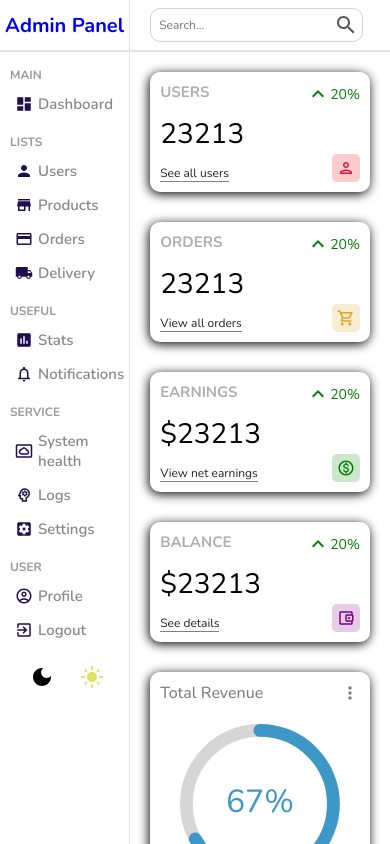
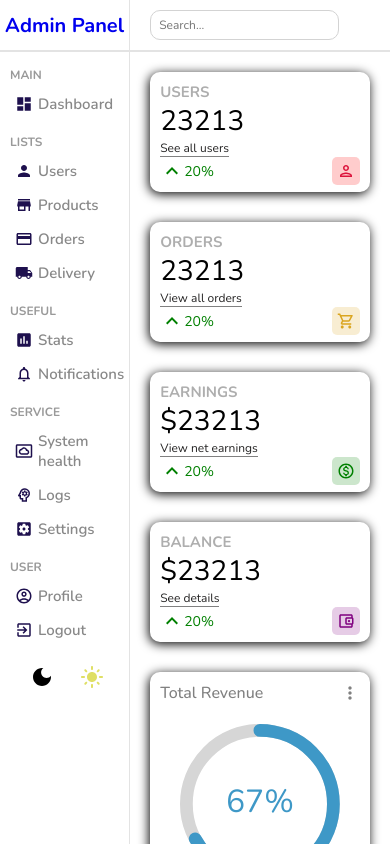
Before and after one commit to vamppdevv1/AdminPanel, a React (Vite) app: page / in a window 390 px wide. Shown: the top 844 px of the page. Built offline with nearby package versions, Linux system fonts and the light colour scheme.

Commit message:
more tweaks

```diff
--- a/src/components/navbar/navbar.scss
+++ b/src/components/navbar/navbar.scss
@@ -1,5 +1,4 @@
 .navbar {
-
   height: 50px;
   border-bottom: 2px solid rgb(227, 227, 227);
   display: flex;
@@ -17,6 +16,12 @@
       border: 0.5px solid lightgrey;
       border-radius: 10px;
       padding: 4px;
+      @media (max-width: 400px) {
+        .icon {
+          display: none;
+        }
+        min-width: 0;
+      }
       input {
         border: none;
         outline: none;
@@ -37,19 +42,19 @@
         display: flex;
         align-items: center;
         position: relative;
-        &:nth-child(1){
+        &:nth-child(1) {
           gap: 5px;
         }
         .icon {
           font-size: 20px;
           cursor: pointer;
         }
-        .avatar{
+        .avatar {
           width: 30px;
           height: 30px;
           border-radius: 50%;
         }
-        .counter{
+        .counter {
           background-color: red;
           width: 15px;
           height: 15px;
@@ -68,7 +73,7 @@
     }
   }
 }
-  @media(max-width:1000px){
+@media (max-width: 1000px) {
   .navbar .wrapper .items .item {
     display: none;
   }
--- a/src/components/widget/widget.scss
+++ b/src/components/widget/widget.scss
@@ -47,3 +47,11 @@
     }
   }
 }
+@media (max-width: 400px) {
+.widget{
+  flex-direction: column;
+  .right{
+    flex-direction: row;
+  }
+}
+}
--- a/src/pages/home/home.scss
+++ b/src/pages/home/home.scss
@@ -17,9 +17,7 @@
         .charts {
           display: flex;
           flex-direction: column;
-
         }
-
       }
     }
     .charts {
@@ -46,3 +44,8 @@
     flex-direction: column;
   }
 }
+@media (max-width: 550px) {
+  .chart {
+    display: none;
+  }
+}
```
Lines whose indentation alone changed are shown as unchanged.
